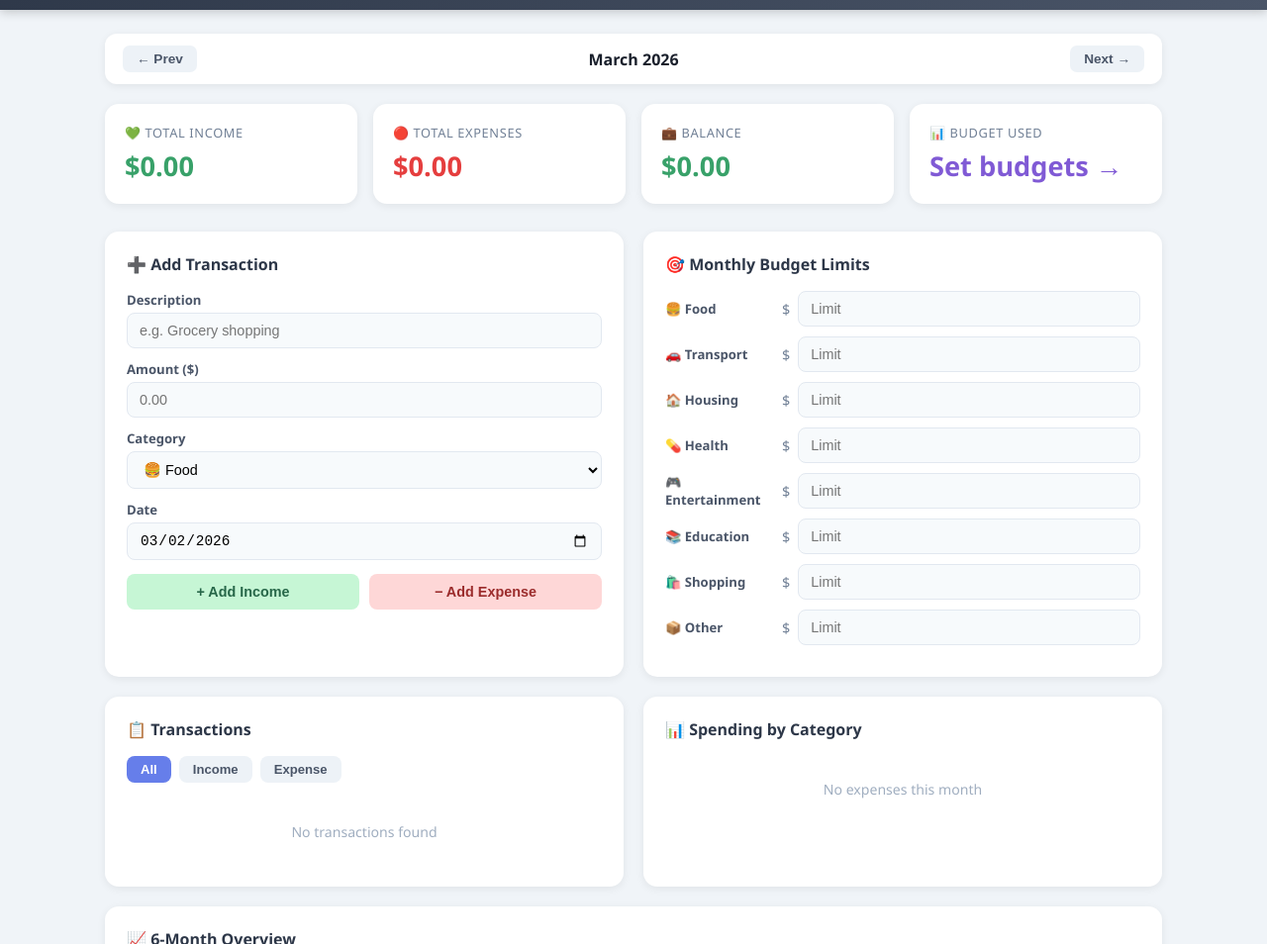
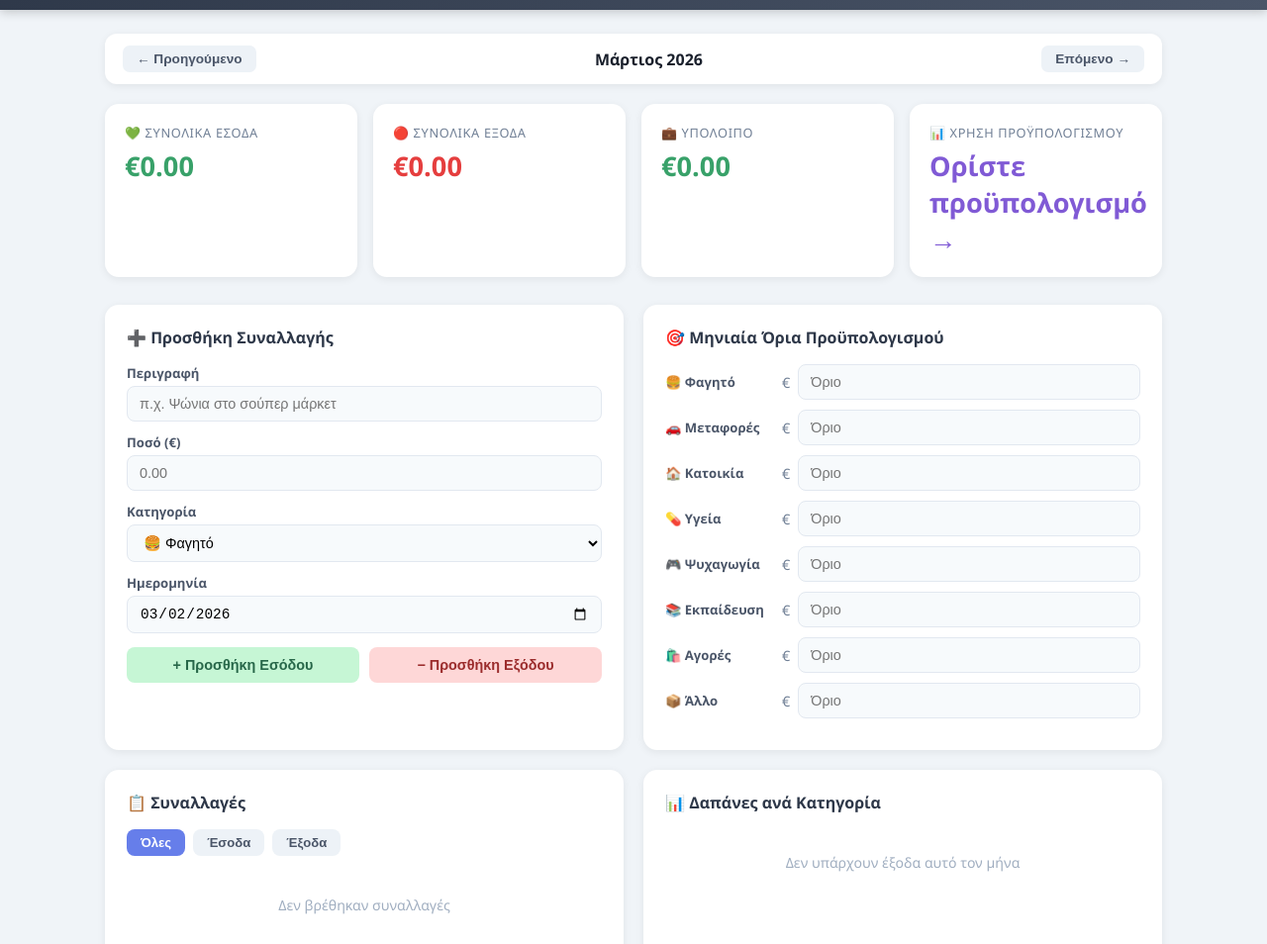
Before and after one commit to Gerosss/finance, a plain HTML site: page index.html in a window 1280 px wide. Shown: the part 81-1035 px from the top of the page at 99% size. Drawn offline with nearby package versions, Linux system fonts and the light colour scheme.

Commit message:
Translate application text to Greekas

```diff
--- a/index.html
+++ b/index.html
@@ -1,9 +1,9 @@
 <!DOCTYPE html>
-<html lang="en">
+<html lang="el">
 <head>
   <meta charset="UTF-8" />
   <meta name="viewport" content="width=device-width, initial-scale=1.0"/>
-  <title>Family Finance Tracker</title>
+  <title>Οικογενειακός Διαχειριστής Οικονομικών</title>
   <script src="https://cdnjs.cloudflare.com/ajax/libs/Chart.js/4.4.1/chart.umd.min.js"></script>
   <style>
     * { box-sizing: border-box; margin: 0; padding: 0; }
@@ -70,74 +70,75 @@
 <header>
   <span>💰</span>
   <div>
-    <h1>Family Finance Tracker</h1>
-    <div style="font-size:0.8rem;opacity:0.7;">Keep your family's money in check</div>
+    <h1>Οικογενειακός Διαχειριστής Οικονομικών</h1>
+    <div style="font-size:0.8rem;opacity:0.7;">Κρατήστε τα οικονομικά της οικογένειάς σας υπό έλεγχο</div>
   </div>
 </header>
 <div class="container">
   <div class="month-nav">
-    <button onclick="changeMonth(-1)">&#8592; Prev</button>
+    <button onclick="changeMonth(-1)">&#8592; Προηγούμενο</button>
     <span id="monthLabel"></span>
-    <button onclick="changeMonth(1)">Next &#8594;</button>
+    <button onclick="changeMonth(1)">Επόμενο &#8594;</button>
   </div>
   <div class="summary-cards">
-    <div class="card income"><div class="label">💚 Total Income</div><div class="amount" id="totalIncome">$0.00</div></div>
-    <div class="card expense"><div class="label">🔴 Total Expenses</div><div class="amount" id="totalExpense">$0.00</div></div>
-    <div class="card balance"><div class="label">💼 Balance</div><div class="amount" id="balance">$0.00</div></div>
-    <div class="card budget-card"><div class="label">📊 Budget Used</div><div class="amount" id="budgetUsed">—</div></div>
+    <div class="card income"><div class="label">💚 Συνολικά Έσοδα</div><div class="amount" id="totalIncome">€0.00</div></div>
+    <div class="card expense"><div class="label">🔴 Συνολικά Έξοδα</div><div class="amount" id="totalExpense">€0.00</div></div>
+    <div class="card balance"><div class="label">💼 Υπόλοιπο</div><div class="amount" id="balance">€0.00</div></div>
+    <div class="card budget-card"><div class="label">📊 Χρήση Προϋπολογισμού</div><div class="amount" id="budgetUsed">—</div></div>
   </div>
   <div class="main-grid">
     <div class="panel">
-      <h2>➕ Add Transaction</h2>
-      <div class="form-group"><label>Description</label><input type="text" id="desc" placeholder="e.g. Grocery shopping" /></div>
-      <div class="form-group"><label>Amount ($)</label><input type="number" id="amount" placeholder="0.00" min="0" step="0.01" /></div>
+      <h2>➕ Προσθήκη Συναλλαγής</h2>
+      <div class="form-group"><label>Περιγραφή</label><input type="text" id="desc" placeholder="π.χ. Ψώνια στο σούπερ μάρκετ" /></div>
+      <div class="form-group"><label>Ποσό (€)</label><input type="number" id="amount" placeholder="0.00" min="0" step="0.01" /></div>
       <div class="form-group">
-        <label>Category</label>
+        <label>Κατηγορία</label>
         <select id="category">
-          <option value="Food">🍔 Food</option>
-          <option value="Transport">🚗 Transport</option>
-          <option value="Housing">🏠 Housing</option>
-          <option value="Health">💊 Health</option>
-          <option value="Entertainment">🎮 Entertainment</option>
-          <option value="Education">📚 Education</option>
-          <option value="Shopping">🛍️ Shopping</option>
-          <option value="Salary">💼 Salary</option>
-          <option value="Other">📦 Other</option>
+          <option value="Φαγητό">🍔 Φαγητό</option>
+          <option value="Μεταφορές">🚗 Μεταφορές</option>
+          <option value="Κατοικία">🏠 Κατοικία</option>
+          <option value="Υγεία">💊 Υγεία</option>
+          <option value="Ψυχαγωγία">🎮 Ψυχαγωγία</option>
+          <option value="Εκπαίδευση">📚 Εκπαίδευση</option>
+          <option value="Αγορές">🛍️ Αγορές</option>
+          <option value="Μισθός">💼 Μισθός</option>
+          <option value="Άλλο">📦 Άλλο</option>
         </select>
       </div>
-      <div class="form-group"><label>Date</label><input type="date" id="date" /></div>
+      <div class="form-group"><label>Ημερομηνία</label><input type="date" id="date" /></div>
       <div class="btn-row">
-        <button class="btn-income" onclick="addTransaction('income')">+ Add Income</button>
-        <button class="btn-expense" onclick="addTransaction('expense')">− Add Expense</button>
+        <button class="btn-income" onclick="addTransaction('income')">+ Προσθήκη Εσόδου</button>
+        <button class="btn-expense" onclick="addTransaction('expense')">− Προσθήκη Εξόδου</button>
       </div>
     </div>
     <div class="panel">
-      <h2>🎯 Monthly Budget Limits</h2>
+      <h2>🎯 Μηνιαία Όρια Προϋπολογισμού</h2>
       <div id="budgetLimits"></div>
     </div>
     <div class="panel">
-      <h2>📋 Transactions</h2>
+      <h2>📋 Συναλλαγές</h2>
       <div class="tab-row">
-        <button class="tab active" onclick="filterTx('all', this)">All</button>
-        <button class="tab" onclick="filterTx('income', this)">Income</button>
-        <button class="tab" onclick="filterTx('expense', this)">Expense</button>
+        <button class="tab active" onclick="filterTx('all', this)">Όλες</button>
+        <button class="tab" onclick="filterTx('income', this)">Έσοδα</button>
+        <button class="tab" onclick="filterTx('expense', this)">Έξοδα</button>
       </div>
       <div class="transaction-list" id="txList"></div>
     </div>
     <div class="panel">
-      <h2>📊 Spending by Category</h2>
+      <h2>📊 Δαπάνες ανά Κατηγορία</h2>
       <div id="budgetProgress"></div>
     </div>
     <div class="panel chart-panel">
-      <h2>📈 6-Month Overview</h2>
+      <h2>📈 Επισκόπηση 6 Μηνών</h2>
       <canvas id="myChart"></canvas>
     </div>
   </div>
 </div>
 <script>
-  const CATEGORIES = ['Food','Transport','Housing','Health','Entertainment','Education','Shopping','Other'];
-  const CAT_COLORS = { Food:'#f6ad55', Transport:'#68d391', Housing:'#63b3ed', Health:'#fc8181', Entertainment:'#b794f4', Education:'#76e4f7', Shopping:'#fbb6ce', Salary:'#68d391', Other:'#cbd5e0' };
-  const CAT_ICONS = { Food:'🍔', Transport:'🚗', Housing:'🏠', Health:'💊', Entertainment:'🎮', Education:'📚', Shopping:'🛍️', Salary:'💼', Other:'📦' };
+  const CATEGORIES = ['Φαγητό','Μεταφορές','Κατοικία','Υγεία','Ψυχαγωγία','Εκπαίδευση','Αγορές','Άλλο'];
+  const CAT_COLORS = { 'Φαγητό':'#f6ad55','Μεταφορές':'#68d391','Κατοικία':'#63b3ed','Υγεία':'#fc8181','Ψυχαγωγία':'#b794f4','Εκπαίδευση':'#76e4f7','Αγορές':'#fbb6ce','Μισθός':'#68d391','Άλλο':'#cbd5e0' };
+  const CAT_ICONS = { 'Φαγητό':'🍔','Μεταφορές':'🚗','Κατοικία':'🏠','Υγεία':'💊','Ψυχαγωγία':'🎮','Εκπαίδευση':'📚','Αγορές':'🛍️','Μισθός':'💼','Άλλο':'📦' };
+
   let transactions = JSON.parse(localStorage.getItem('ff_transactions') || '[]');
   let budgets = JSON.parse(localStorage.getItem('ff_budgets') || '{}');
   let currentFilter = 'all';
@@ -159,9 +160,9 @@
     const amount = parseFloat(document.getElementById('amount').value);
     const category = document.getElementById('category').value;
     const date = document.getElementById('date').value;
-    if (!desc) { alert('Please enter a description.'); return; }
-    if (!amount || amount <= 0) { alert('Please enter a valid amount.'); return; }
-    if (!date) { alert('Please select a date.'); return; }
+    if (!desc) { alert('Παρακαλώ εισάγετε περιγραφή.'); return; }
+    if (!amount || amount <= 0) { alert('Παρακαλώ εισάγετε έγκυρο ποσό.'); return; }
+    if (!date) { alert('Παρακαλώ επιλέξτε ημερομηνία.'); return; }
     transactions.push({ id: Date.now(), desc, amount, category, date, type });
     save();
     document.getElementById('desc').value = '';
@@ -172,7 +173,7 @@
   function save() { localStorage.setItem('ff_transactions', JSON.stringify(transactions)); localStorage.setItem('ff_budgets', JSON.stringify(budgets)); }
 
   function render() {
-    const MONTHS = ['January','February','March','April','May','June','July','August','September','October','November','December'];
+    const MONTHS = ['Ιανουάριος','Φεβρουάριος','Μάρτιος','Απρίλιος','Μάιος','Ιούνιος','Ιούλιος','Αύγουστος','Σεπτέμβριος','Οκτώβριος','Νοέμβριος','Δεκέμβριος'];
     document.getElementById('monthLabel').textContent = MONTHS[viewMonth] + ' ' + viewYear;
     const txs = monthTxs();
     const totalIncome = txs.filter(t=>t.type==='income').reduce((s,t)=>s+t.amount,0);
@@ -186,14 +187,14 @@
     balEl.style.color = bal >= 0 ? '#38a169' : '#e53e3e';
     const pct = totalBudget > 0 ? Math.round((totalExpense / totalBudget) * 100) : 0;
     const budgetUsedEl = document.getElementById('budgetUsed');
-    budgetUsedEl.textContent = totalBudget > 0 ? pct + '%' : 'Set budgets →';
+    budgetUsedEl.textContent = totalBudget > 0 ? pct + '%' : 'Ορίστε προϋπολογισμό →';
     budgetUsedEl.style.color = pct > 100 ? '#e53e3e' : pct > 75 ? '#dd6b20' : '#805ad5';
     renderBudgetLimits(); renderBudgetProgress(txs); renderTransactions(txs); renderChart();
   }
 
   function renderBudgetLimits() {
     document.getElementById('budgetLimits').innerHTML = CATEGORIES.map(cat =>
-      '<div class="budget-limit-row"><label>' + CAT_ICONS[cat] + ' ' + cat + '</label><span class="currency">$</span><input type="number" min="0" placeholder="Limit" value="' + (budgets[cat] || '') + '" onchange="setBudget(\'' + cat + '\', this.value)" /></div>'
+      '<div class="budget-limit-row"><label>' + CAT_ICONS[cat] + ' ' + cat + '</label><span class="currency">€</span><input type="number" min="0" placeholder="Όριο" value="' + (budgets[cat] || '') + '" onchange="setBudget(\'' + cat + '\', this.value)" /></div>'
     ).join('');
   }
   function setBudget(cat, val) { budgets[cat] = parseFloat(val) || 0; save(); render(); }
@@ -208,7 +209,7 @@
       const color = limit > 0 && spent > limit ? '#e53e3e' : limit > 0 && spent/limit > 0.75 ? '#dd6b20' : (CAT_COLORS[cat] || '#a0aec0');
       return '<div class="budget-item"><div class="cat-label">' + CAT_ICONS[cat] + ' ' + cat + '</div><div class="progress-wrap"><div class="progress-bar-bg"><div class="progress-bar-fill" style="width:' + pct + '%;background:' + color + '"></div></div></div><div class="budget-meta">' + fmt(spent) + (limit>0?' / '+fmt(limit):'') + '</div></div>';
     }).join('');
-    document.getElementById('budgetProgress').innerHTML = rows || '<div class="empty-state">No expenses this month</div>';
+    document.getElementById('budgetProgress').innerHTML = rows || '<div class="empty-state">Δεν υπάρχουν έξοδα αυτό τον μήνα</div>';
   }
 
   function filterTx(type, btn) {
@@ -221,7 +222,7 @@
     const filtered = currentFilter === 'all' ? txs : txs.filter(t=>t.type===currentFilter);
     const sorted = [...filtered].sort((a,b) => b.date.localeCompare(a.date));
     const el = document.getElementById('txList');
-    if (sorted.length === 0) { el.innerHTML = '<div class="empty-state">No transactions found</div>'; return; }
+    if (sorted.length === 0) { el.innerHTML = '<div class="empty-state">Δεν βρέθηκαν συναλλαγές</div>'; return; }
     el.innerHTML = sorted.map(t =>
       '<div class="tx-item"><span class="tx-icon">' + (CAT_ICONS[t.category]||'📦') + '</span><div class="tx-info"><div class="tx-desc">' + t.desc + '</div><div class="tx-sub">' + t.category + ' · ' + t.date + '</div></div><span class="tx-amount ' + t.type + '">' + (t.type==='income'?'+':'-') + fmt(t.amount) + '</span><button class="tx-delete" onclick="deleteTransaction(' + t.id + ')">✕</button></div>'
     ).join('');
@@ -229,7 +230,7 @@
 
   let chart = null;
   function renderChart() {
-    const MONTHS_SHORT = ['Jan','Feb','Mar','Apr','May','Jun','Jul','Aug','Sep','Oct','Nov','Dec'];
+    const MONTHS_SHORT = ['Ιαν','Φεβ','Μαρ','Απρ','Μαι','Ιουν','Ιουλ','Αυγ','Σεπ','Οκτ','Νοε','Δεκ'];
     const labels = [], incomeData = [], expenseData = [];
     for (let i = 5; i >= 0; i--) {
       let m = viewMonth - i, y = viewYear;
@@ -245,14 +246,14 @@
     chart = new Chart(ctx, {
       type: 'bar',
       data: { labels, datasets: [
-        { label: 'Income', data: incomeData, backgroundColor: '#9ae6b4', borderRadius: 6 },
-        { label: 'Expenses', data: expenseData, backgroundColor: '#feb2b2', borderRadius: 6 }
+        { label: 'Έσοδα', data: incomeData, backgroundColor: '#9ae6b4', borderRadius: 6 },
+        { label: 'Έξοδα', data: expenseData, backgroundColor: '#feb2b2', borderRadius: 6 }
       ]},
-      options: { responsive: true, plugins: { legend: { position: 'top' } }, scales: { y: { beginAtZero: true, ticks: { callback: v => '$' + v } } } }
+      options: { responsive: true, plugins: { legend: { position: 'top' } }, scales: { y: { beginAtZero: true, ticks: { callback: v => '€' + v } } } }
     });
   }
 
-  function fmt(n) { return '$' + n.toFixed(2).replace(/\B(?=(\d{3})+(?!\d))/g, ','); }
+  function fmt(n) { return '€' + n.toFixed(2).replace(/\B(?=(\d{3})+(?!\d))/g, ','); }
   render();
 </script>
 </body>
```
